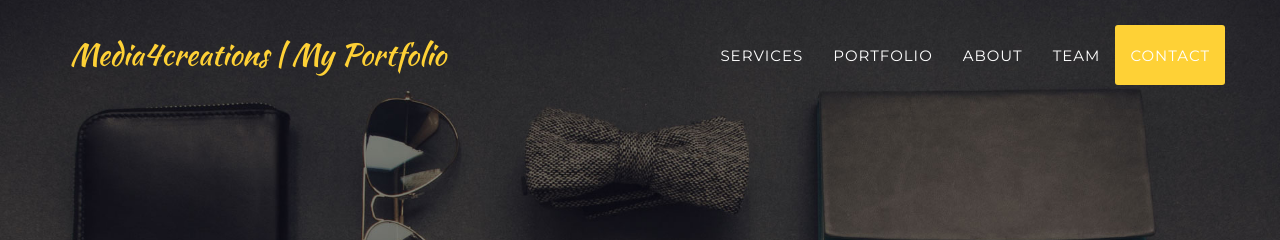
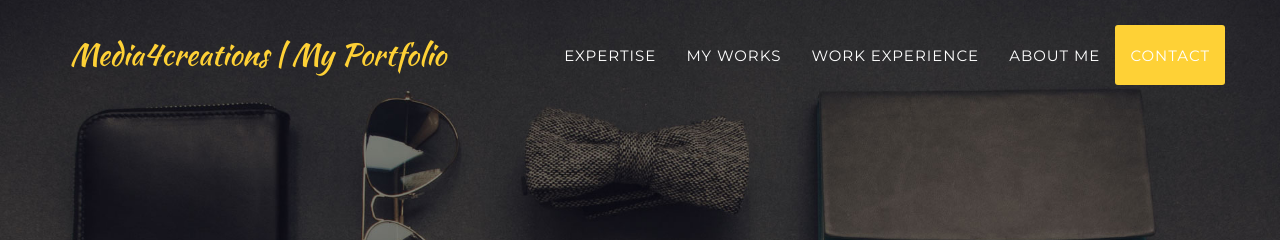
Before and after one commit to media4creations/aboutme, a Jekyll site: the page built from index.html, in a window 1280 px wide. Shown: the top 240 px of the page. Built offline with Jekyll 4.4.1, drawn with Linux system fonts in a browser that asks for light colours; some web fonts are replaced.

Commit message:
Update header.html

```diff
--- a/_includes/header.html
+++ b/_includes/header.html
@@ -19,16 +19,16 @@
                         <a href="#page-top"></a>
                     </li>
                     <li>
-                        <a class="page-scroll" href="#services">Services</a>
+                        <a class="page-scroll" href="#services">Expertise</a>
                     </li>
                     <li>
-                        <a class="page-scroll" href="#portfolio">Portfolio</a>
+                        <a class="page-scroll" href="#portfolio">My Works</a>
                     </li>
                     <li>
-                        <a class="page-scroll" href="#about">About</a>
+                        <a class="page-scroll" href="#about">Work Experience</a>
                     </li>
                     <li>
-                        <a class="page-scroll" href="#team">Team</a>
+                        <a class="page-scroll" href="#team">About Me</a>
                     </li>
                     <li>
                         <a class="page-scroll" href="#contact">Contact</a>
```
